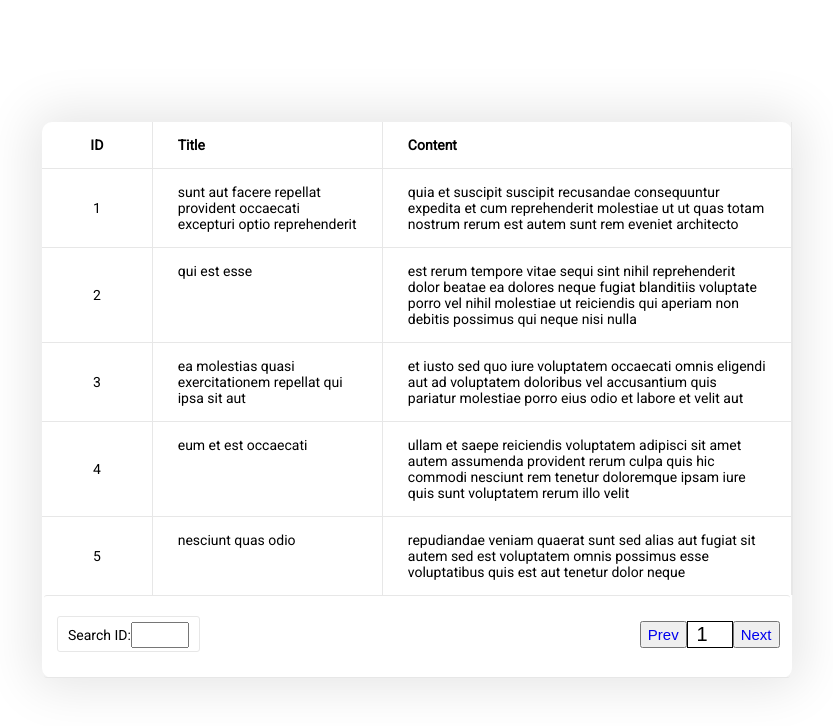
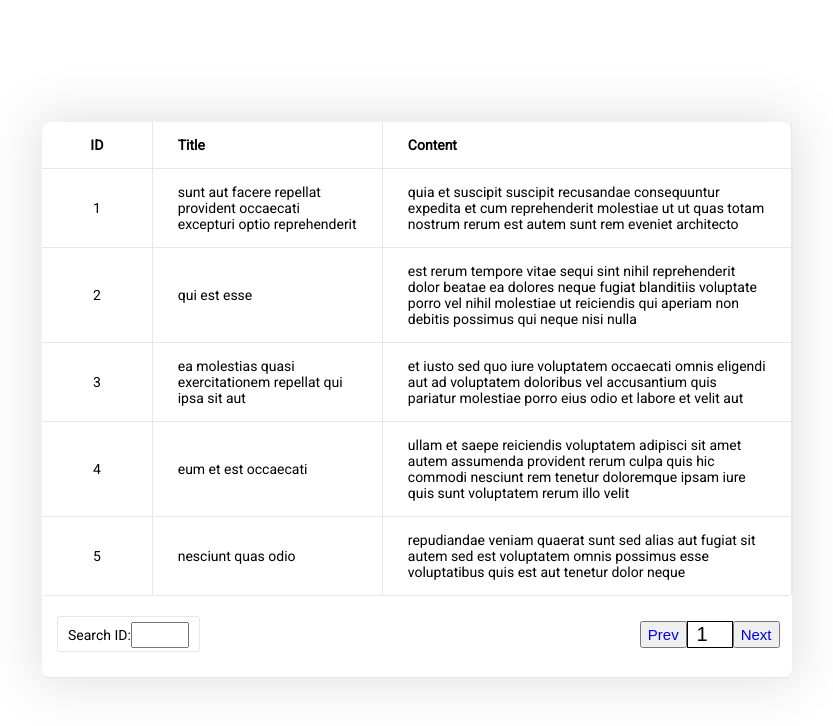
Before and after one commit to kelechiorunta/tabularex, a React (Vite) app: page / in a window 1280 px wide. Shown: the top 726 px of the page, without its empty margins (223-1056 px from the left). Built offline with nearby package versions, Linux system fonts and the light colour scheme.

Commit message:
chore: App.jsx updates

```diff
--- a/src/App.css
+++ b/src/App.css
@@ -136,15 +136,14 @@ ul.header li:nth-child(2),
 ul.row li:nth-child(2) {
   width: 30%;
 	border-right: 1px solid #e7e7e7;
+	display: flex;
+	align-items: center;
 }
 
 ul.header li:nth-child(3),
 ul.row li:nth-child(3) {
   width: 60%;
 	border-right: 1px solid #e7e7e7;
+	display: flex;
+	align-items: center;
 }
-
-/* ul.header li:nth-child(4),
-ul.row li:nth-child(4) {
-  width: 50%;
-} */
--- a/src/App.jsx
+++ b/src/App.jsx
@@ -30,7 +30,7 @@ const App = () => {
   var post_paginate = [];
   var searcheddata = [];
   var lastIndex=5, firstIndex=0;
-  //var mystyle;
+
 
   const samplepost = Array.from({length:20},(item, i)=>i+1)
   const [data, setData] = useState([...posts])
```
